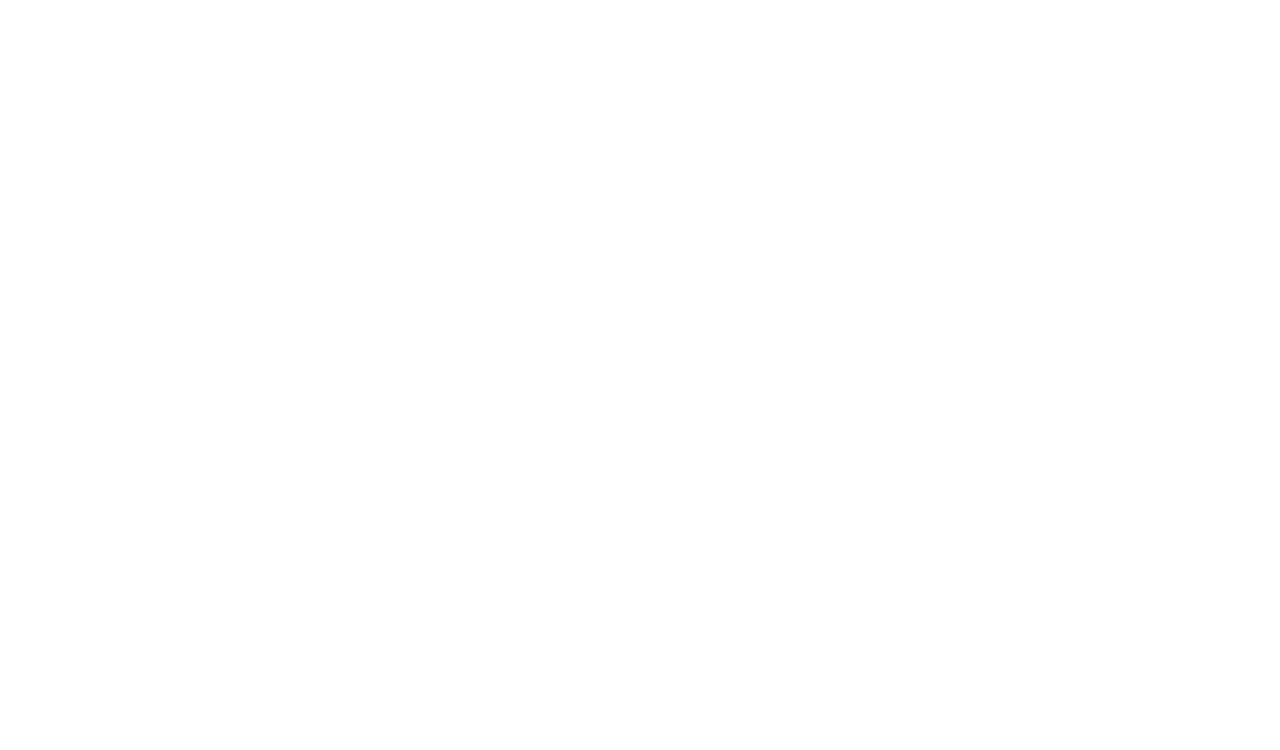
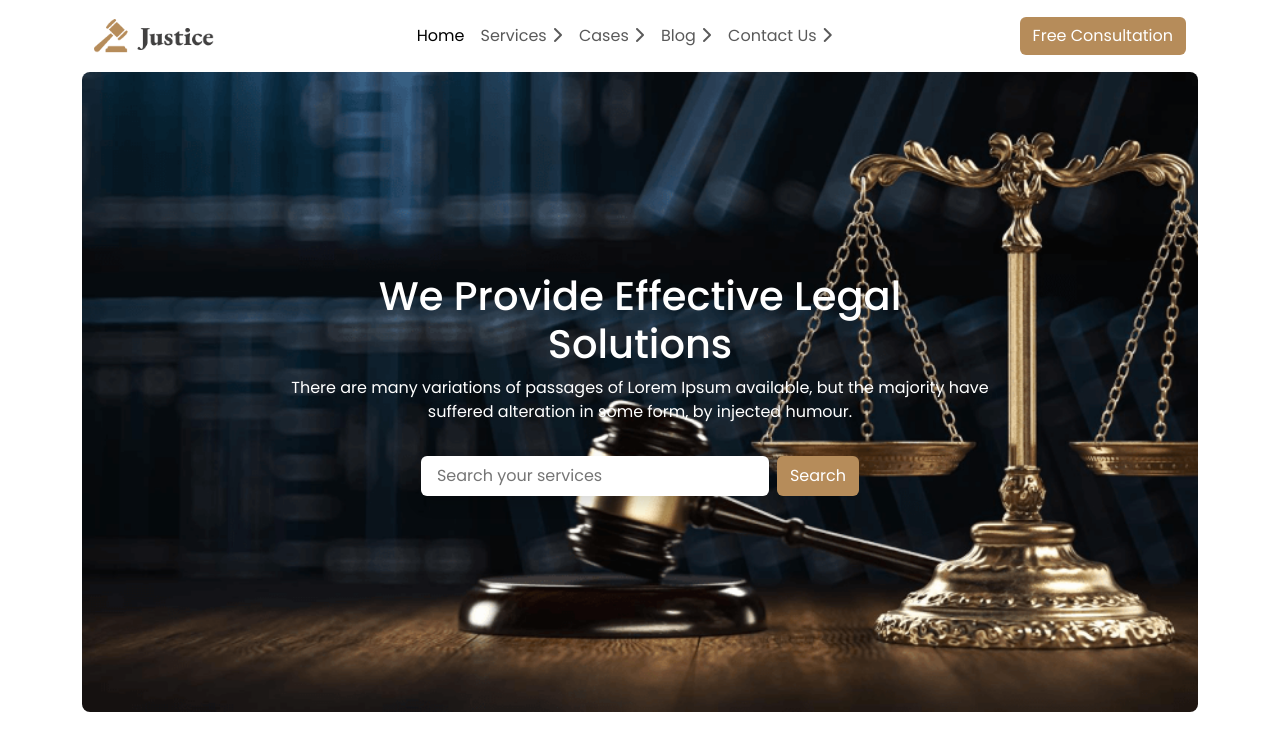
Before and after one commit to gsjoy24/legal-solution, a plain HTML site: page index.html in a window 1280 px wide. Drawn offline with nearby package versions, Linux system fonts and the light colour scheme.

Commit message:
header and modal complete

```diff
--- a/index.html
+++ b/index.html
@@ -30,7 +30,102 @@
 		<link rel="stylesheet" href="styles/style.css" />
 	</head>
 	<body>
-		<header></header>
+		<header>
+			<div class="container">
+				<nav class="navbar navbar-expand-lg py-3">
+					<div class="container-fluid">
+						<!-- logo -->
+						<div>
+							<a class="navbar-brand" href="#"><img src="images/Group 2.png" alt="" /></a>
+						</div>
+						<!-- navbar toggler button -->
+						<button
+							class="navbar-toggler"
+							type="button"
+							data-bs-toggle="collapse"
+							data-bs-target="#navbarSupportedContent"
+							aria-controls="navbarSupportedContent"
+							aria-expanded="false"
+							aria-label="Toggle navigation"
+						>
+							<span class="navbar-toggler-icon"></span>
+						</button>
+
+						<!-- navigation items -->
+						<div class="collapse navbar-collapse" id="navbarSupportedContent">
+							<ul class="navbar-nav mx-lg-auto my-3 my-lg-0">
+								<li class="nav-item">
+									<a class="nav-link active" aria-current="page" href="#">Home</a>
+								</li>
+								<li class="nav-item">
+									<a class="nav-link" href="#">Services <i class="fa-solid fa-chevron-right"></i></a>
+								</li>
+								<li class="nav-item">
+									<a class="nav-link" href="#">Cases <i class="fa-solid fa-chevron-right"></i></a>
+								</li>
+								<li class="nav-item">
+									<a class="nav-link" href="#">Blog <i class="fa-solid fa-chevron-right"></i></a>
+								</li>
+								<li class="nav-item">
+									<a class="nav-link" href="#">Contact Us <i class="fa-solid fa-chevron-right"></i></a>
+								</li>
+								<!--trigger button for modal -->
+								<div class="d-block d-lg-none">
+									<button class="btn j-btn-primary" data-bs-toggle="modal" data-bs-target="#exampleModal">
+										Free Consultation
+									</button>
+								</div>
+							</ul>
+						</div>
+
+						<!--trigger button for modal -->
+						<div class="d-none d-lg-block">
+							<button class="btn j-btn-primary" data-bs-toggle="modal" data-bs-target="#exampleModal">
+								Free Consultation
+							</button>
+						</div>
+					</div>
+				</nav>
+
+				<!-- banner -->
+				<div class="banner text-center text-white d-flex justify-content-center align-items-center rounded-3">
+					<div class="banner-wrapper px-5">
+						<h1 class="">We Provide Effective Legal Solutions</h1>
+						<p>
+							There are many variations of passages of Lorem Ipsum available, but the majority have suffered alteration
+							in some form, by injected humour.
+						</p>
+
+						<!-- ! search option -->
+						<div class="d-flex flex-column flex-md-row p-3 gap-2 justify-content-center">
+							<input
+								class="search-input p-2 px-md-3 py-md- 2 border-0 shadow rounded-2"
+								type="text"
+								placeholder="Search your services"
+							/>
+							<button class="btn j-btn-primary">Search</button>
+						</div>
+					</div>
+				</div>
+			</div>
+
+			<!-- modal -->
+			<div class="modal fade" id="exampleModal" tabindex="-1" aria-labelledby="exampleModalLabel" aria-hidden="true">
+				<div class="modal-dialog modal-dialog-centered">
+					<div class="modal-content">
+						<div class="modal-header">
+							<h1 class="modal-title fs-5" id="exampleModalLabel">SORRY! 😥</h1>
+							<button type="button" class="btn-close" data-bs-dismiss="modal" aria-label="Close"></button>
+						</div>
+						<div class="modal-body">No free consultation available now!</div>
+						<div class="modal-footer">
+							<button type="button" class="btn btn-secondary" data-bs-dismiss="modal">Close</button>
+							<button type="button" class="btn btn-primary">Ok</button>
+						</div>
+					</div>
+				</div>
+			</div>
+		</header>
 		<!--! bootstrap js cdn link -->
 		<script
 			src="https://cdn.jsdelivr.net/npm/bootstrap@5.3.0-alpha1/dist/js/bootstrap.bundle.min.js"
--- a/styles/style.css
+++ b/styles/style.css
@@ -8,3 +8,36 @@
 	box-sizing: border-box;
 	font-family: 'Poppins', sans-serif;
 }
+/* ! resizing the logo */
+.navbar-brand img {
+	max-width: 120px;
+}
+
+/* ! over righting bootstrap nav toggler styles  */
+.navbar-toggler {
+	border: none;
+}
+.navbar-toggler:focus {
+	box-shadow: none;
+}
+
+/* ! custom button */
+.j-btn-primary {
+	background-color: #b68c5a;
+	color: #fff;
+}
+.j-btn-primary:hover {
+	background-color: #b67e38;
+	color: #fff;
+}
+/* ! banner styles */
+.banner {
+	min-height: 80vh;
+	padding: 100px 0;
+	background-image: url('../images/Rectangle\ 6.png');
+	background-size: cover;
+	background-position: center;
+}
+.banner-wrapper {
+	max-width: 800px;
+}
```
